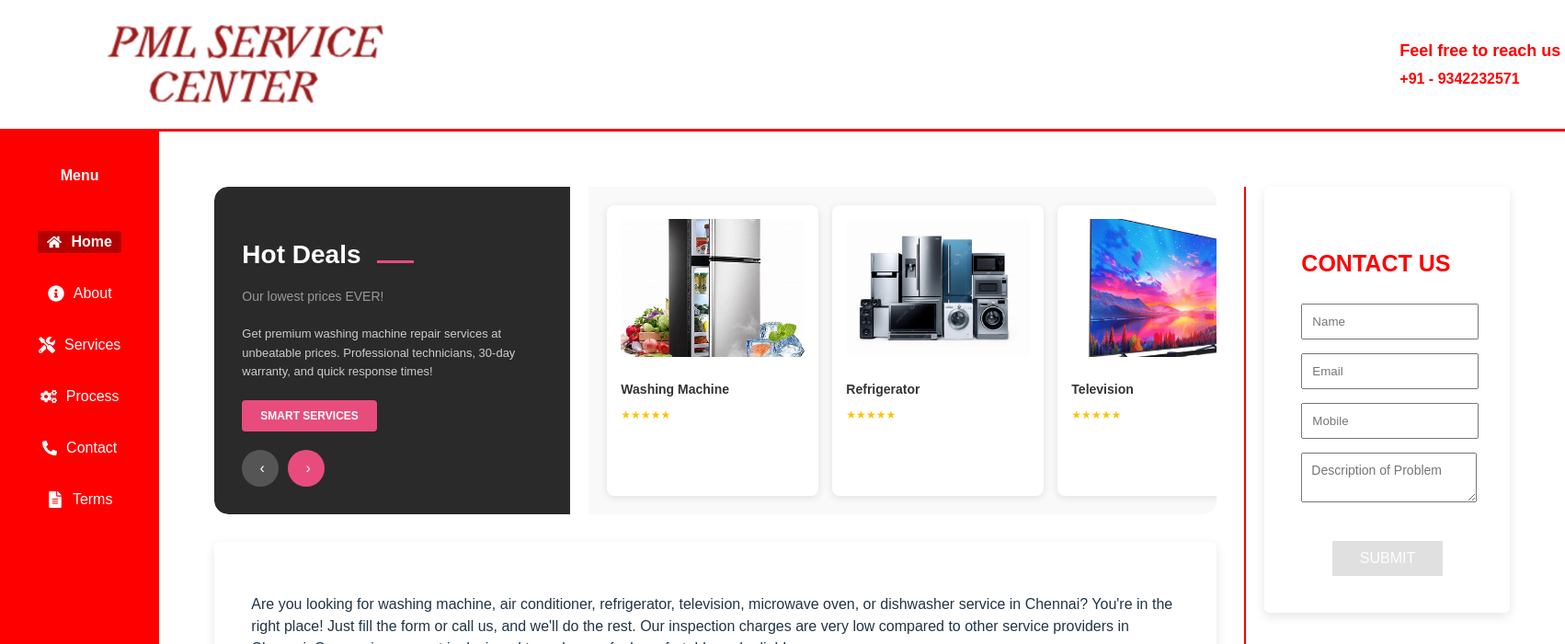
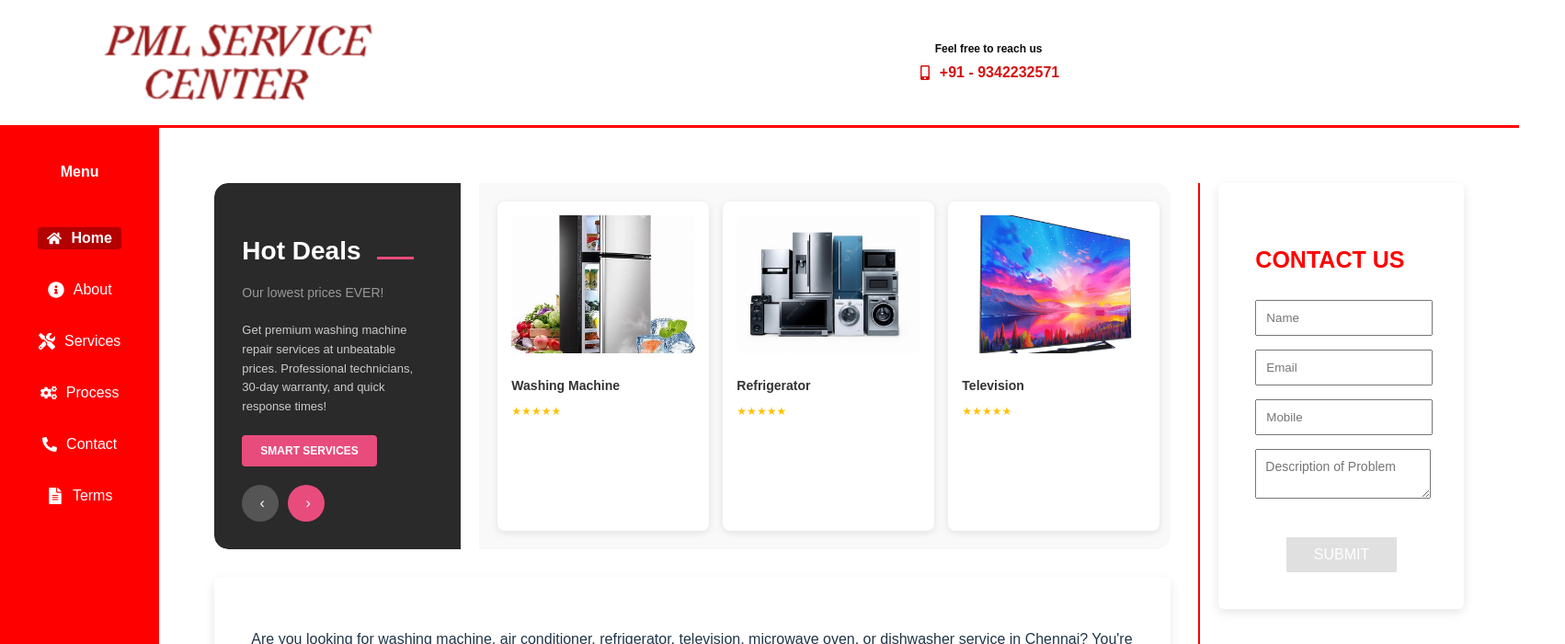
Before and after one commit to manimegalaiwwt/serviceApp, a React (Vite) app: page / in a window 1280 px wide. Shown: the top 700 px of the page at 92% size, 1702 px wide, since content can reach past the window. Built offline with nearby package versions, Linux system fonts and the light colour scheme.

Commit message:
Fixes: - changes in ui font

```diff
--- a/src/Components/Header.jsx
+++ b/src/Components/Header.jsx
@@ -1,13 +1,17 @@
 import React from 'react'
+import { FaMobileAlt } from 'react-icons/fa'
 import logo from '../assets/logo.png'
 
 export const Header = () => {
   return (
     <div className='header'>
         <img src={logo} className='logo-img'></img>
-        <div className='phone' style={{ textAlign: 'left', display: 'flex', flexDirection: 'column', justifyContent: 'center', alignItems: 'flex-start' }}>
-            <p style={{ margin: '0 0 5px 0' }}>Feel free to reach us</p>
-            <span style={{ fontSize: '16px', fontWeight: 'bold' }}>+91 - 9342232571</span>
+        <div className='phone' style={{ textAlign: 'center', display: 'flex', flexDirection: 'column', justifyContent: 'center', alignItems: 'center', flex: 1 }}>
+            <p style={{ margin: '0 0 5px 0', fontSize: '12px', color: '#0d0c0c' }}>Feel free to reach us</p>
+            <div style={{ display: 'flex', alignItems: 'center', gap: '8px' }}>
+              <FaMobileAlt style={{ fontSize: '16px', color: '#d51212' }} />
+              <span style={{ fontSize: '16px', fontWeight: 'bold', color: '#d51212' }}>+91 - 9342232571</span>
+            </div>
         </div>
     </div>
   )
--- a/src/Components/MainSection.jsx
+++ b/src/Components/MainSection.jsx
@@ -27,11 +27,11 @@ export const MainSection = () => {
             color: 'white',
             padding: '30px',
             borderRadius: '15px 0 0 15px',
-            minWidth: '250px',
+            minWidth: '200px',
             display: 'flex',
             flexDirection: 'column',
             justifyContent: 'space-between',
-            flex: '0 0 30%'
+            flex: '0 0 20%'
           }}>
             <div>
               <h2 style={{ fontSize: '28px', fontWeight: 'bold', marginBottom: '10px' }}>
```
